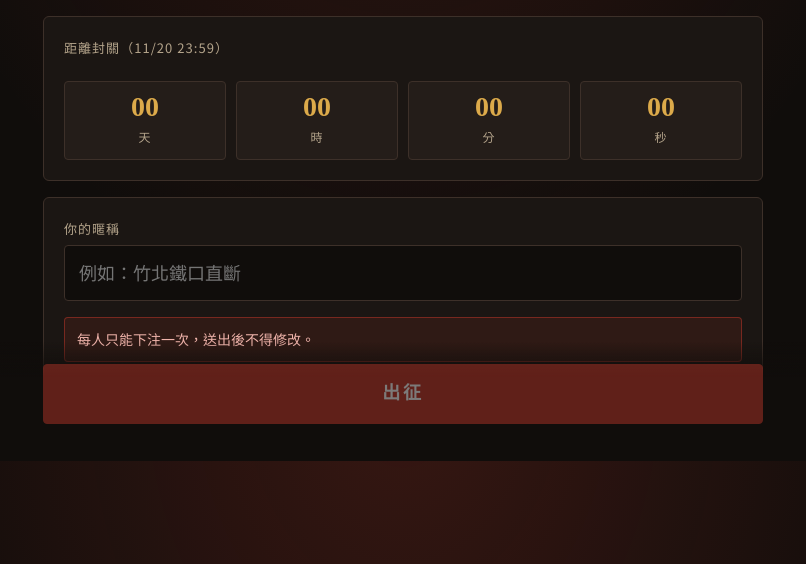
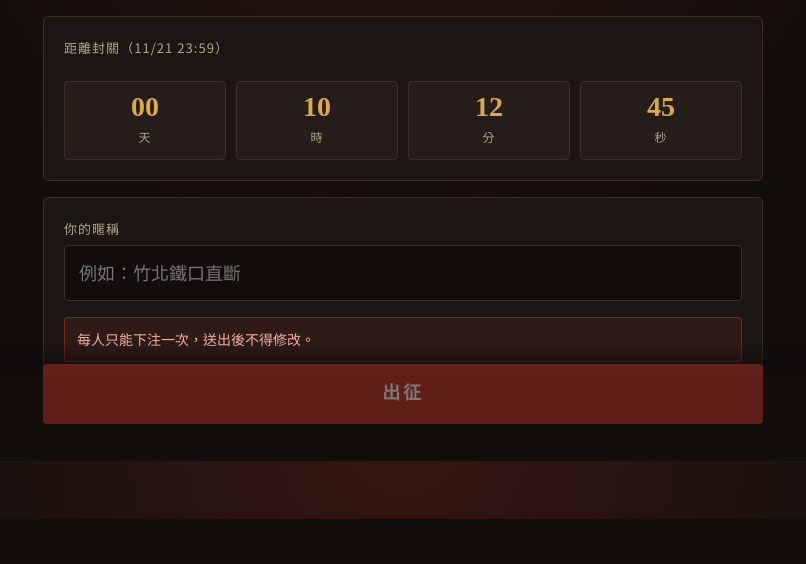
Before and after one commit to overblue2020/election2026, a plain HTML site: page index.html in a window 1280 px wide. Shown: the part 339-903 px from the top of the page, without its empty margins (237-1043 px from the left). After the commit the page ends 858 px from the top, so only its background shows below. Drawn offline with Linux system fonts and the light colour scheme.

Commit message:
Extend deadline one day to 2026-11-21 23:59
Co-Authored-By: Claude Opus 5.5 <noreply@anthropic.com>
Claude-Session: https://claude.ai/code/session_01Bio6E9qdLPXn8Ay5T5fT6j

```diff
--- a/index.html
+++ b/index.html
@@ -180,7 +180,7 @@ nav.cmd .wrap{display:flex;gap:10px;align-items:center}
 <script>
 // 貼上 Google Apps Script 部署後的網址
 const API_URL = "https://script.google.com/macros/s/AKfycbzXu_5Q1u5x9kIznNgfme77xBhtaeZFgsvr_Kc1Ly67kpDfig8tW1wJdeWsDVMv4FeY/exec";
-const DEADLINE = new Date("2026-11-20T23:59:00+08:00");
+const DEADLINE = new Date("2026-11-21T23:59:00+08:00");
 const B = c => c==="民進黨" ? "green" : "blue";
 
 const CORE = {
@@ -289,7 +289,7 @@ function render(){
   if(step===0){
     h=`<div class="hero"><div class="kicker">2026 九合一・縣市長</div><h1>決戰<br><span>2026</span></h1></div>
       <div class="stack">
-      <div class="panel stack"><label class="lbl">距離封關（11/20 23:59）</label><div class="countdown" id="cd"></div></div>
+      <div class="panel stack"><label class="lbl">距離封關（11/21 23:59）</label><div class="countdown" id="cd"></div></div>
       <div class="panel stack"><div><label class="lbl" for="nick">你的暱稱</label>
         <input type="text" id="nick" maxlength="20" placeholder="例如：竹北鐵口直斷" value="${esc(S.nickname)}"></div>
         <p class="warn" style="margin:0">每人只能下注一次，送出後不得修改。</p>
```
Also changed, not shown: test.html (+2 -2 lines), 2 other files.
